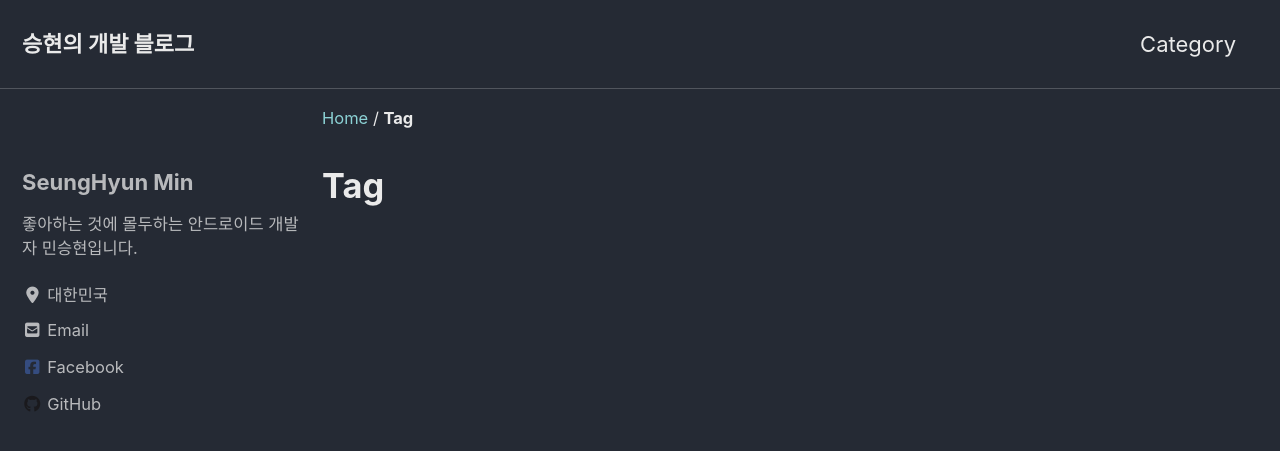
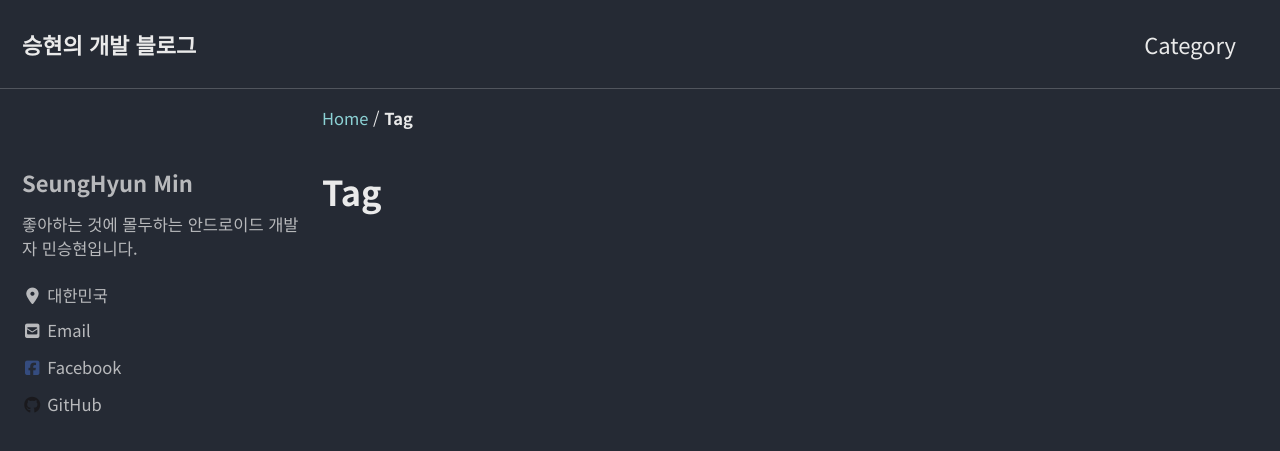
Before and after one commit to MinSeungHyun/minseunghyun.github.io, a Jekyll site: the page built from _pages/tag.md, in a window 1280 px wide and 900 px high. Shown: the top 451 px of the window. Built offline with Jekyll 4.4.1, drawn with Linux system fonts in a browser that asks for light colours; cached includes are drawn as plain includes; nearby versions of some CDN libraries.

Commit message:
Change fonts

```diff
--- a/_sass/minimal-mistakes/_page.scss
+++ b/_sass/minimal-mistakes/_page.scss
@@ -70,7 +70,7 @@ body {
 
 .page__title {
   margin-top: 0;
-  line-height: 1;
+  line-height: 1.3;
 
   & + .page__meta {
     margin-top: -0.5em;
--- a/_sass/minimal-mistakes/_variables.scss
+++ b/_sass/minimal-mistakes/_variables.scss
@@ -6,6 +6,8 @@
    Typography
    ========================================================================== */
 
+@import url('https://fonts.googleapis.com/css?family=Noto+Sans+KR:400,500,700,900&display=swap&subset=korean');
+
 $doc-font-size: 16 !default;
 
 /* paragraph indention */
@@ -13,9 +15,8 @@ $paragraph-indent: false !default; // true, false (default)
 $indent-var: 1.3em !default;
 
 /* system typefaces */
-$serif: Georgia, Times, serif !default;
-$sans-serif: -apple-system, BlinkMacSystemFont, "Roboto", "Segoe UI",
-  "Helvetica Neue", "Lucida Grande", Arial, sans-serif !default;
+$serif: "Noto Sans KR" !default;
+$sans-serif: "Noto Sans KR" !default;
 $monospace: Monaco, Consolas, "Lucida Console", monospace !default;
 
 /* sans serif typefaces */
```
